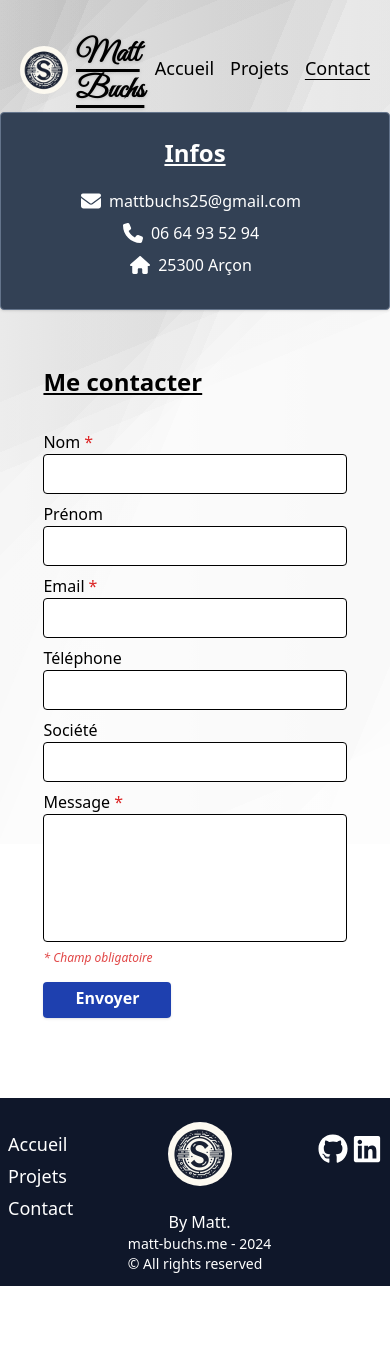
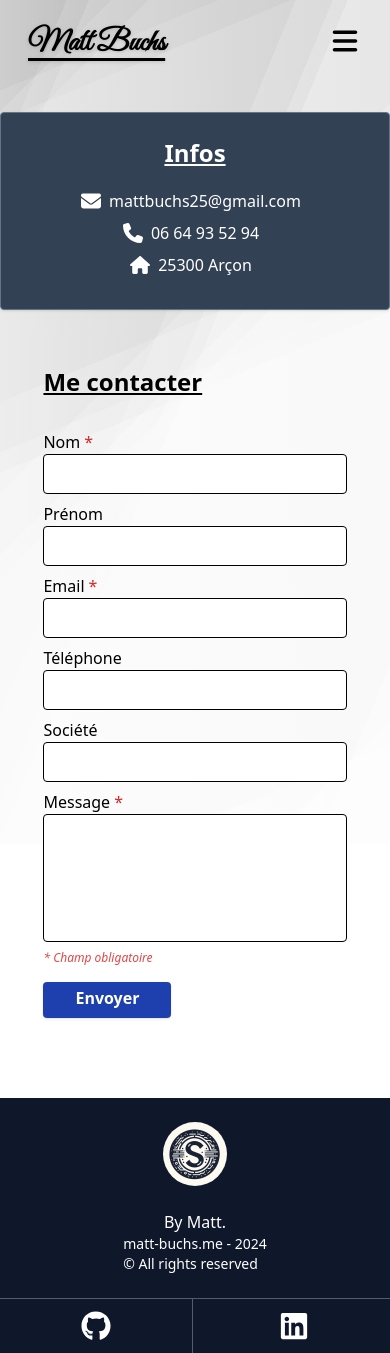
Before and after one commit to MattBuchs/NewPortfolio, a React (Vite) app: page /contact in a window 390 px wide. Before the commit the page ends 1286 px from the top, so only its background shows below. Built offline with nearby package versions, Linux system fonts and the light colour scheme.

Commit message:
responsive: Header + Footer + Presentation

```diff
--- a/src/components/Footer.jsx
+++ b/src/components/Footer.jsx
@@ -3,8 +3,8 @@ import { Link } from "react-router-dom";
 export default function Footer() {
     return (
         <footer className="bg-slate-900 text-white">
-            <div className="max-w-[800px] md:w-[90%] w-full h-full mx-auto pt-6 pb-3 flex justify-between">
-                <nav className="pt-2">
+            <div className="max-w-[800px] w-full md:w-11/12 h-full mx-auto pt-6 md:pb-3 flex flex-col md:flex-row md:justify-between">
+                <nav className="pt-2 hidden md:block">
                     <ul className="flex flex-col items-center justify-start mx-2 text-lg">
                         <li className="mb-1 w-full">
                             <Link to="/" className="hover:underline">
@@ -36,10 +36,10 @@ export default function Footer() {
                         &copy; All rights reserved
                     </p>
                 </div>
-                <div className="flex mr-2">
+                <div className="flex mt-6 md:mt-0 md:mr-2 border-t md:border-0 border-slate-50/30">
                     <a
                         href="https://github.com/MattBuchs"
-                        className="w-full h-full flex justify-center pt-3 mr-1"
+                        className="w-full h-full flex justify-center pt-3 mr-1 border-r md:border-r-0 pb-3 md:pb-0 border-slate-50/30"
                         target="_blank"
                     >
                         <svg
--- a/src/components/Header/NavBar.jsx
+++ b/src/components/Header/NavBar.jsx
@@ -1,23 +1,72 @@
+import { useEffect, useRef, useState } from "react";
 import { NavLink } from "react-router-dom";
+import { useScreenSize } from "../../hook/useScreenSize";
 
 export default function NavBar() {
+    const screenWidth = useScreenSize().width;
+    const navRef = useRef(null);
+    const [toggle, setToggle] = useState(false);
+    const [disableParallax, setdisableParallax] = useState(false);
+
+    useEffect(() => {
+        if (screenWidth <= 640) setdisableParallax(true);
+        else setdisableParallax(false);
+
+        setToggle(false);
+    }, [screenWidth]);
+
+    useEffect(() => {
+        const handleClickOutside = (event) => {
+            if (navRef.current && !navRef.current.contains(event.target)) {
+                setToggle(false);
+            }
+        };
+
+        if (toggle) document.addEventListener("mousedown", handleClickOutside);
+        else document.removeEventListener("mousedown", handleClickOutside);
+
+        return () => {
+            document.removeEventListener("mousedown", handleClickOutside);
+        };
+    }, [toggle]);
+
     return (
-        <header className="max-w-[1250px] md:w-[90%] w-full h-full mx-auto relative">
-            <div className="absolute z-40 top-8 flex justify-between items-center w-full px-5">
+        <header className="w-full mx-auto mt-4 sm:mt-8 absolute z-40 flex justify-center">
+            <div className="max-w-[1250px] md:w-[90%] flex justify-between items-center w-full px-5">
                 <h1 className="text-3xl font-semibold underline underline-offset-8 flex items-center">
                     <img
                         src="/img/Logo-Skroma.jpg"
                         alt=""
-                        className="w-12 h-12 rounded-full"
+                        className="w-12 h-12 rounded-full hidden sm:inline"
                     />
                     <span className="drop-shadow mt-1 ml-2 font-vibes">
                         Matt Buchs
                     </span>
                 </h1>
 
-                <nav className="h-full rounded-bl">
-                    <ul className="flex items-center h-full text-lg">
-                        <li className="mr-4 mb-1">
+                <nav ref={navRef} className="h-full rounded-bl flex">
+                    {disableParallax && (
+                        <button
+                            className="sm:hidden hover:bg-black/30 flex justify-center items-center w-[50px] h-[50px] rounded-full"
+                            onClick={() => setToggle(!toggle)}
+                        >
+                            <svg
+                                xmlns="http://www.w3.org/2000/svg"
+                                viewBox="0 0 448 512"
+                                className="w-7 h-7"
+                            >
+                                <path d="M0 96C0 78.3 14.3 64 32 64H416c17.7 0 32 14.3 32 32s-14.3 32-32 32H32C14.3 128 0 113.7 0 96zM0 256c0-17.7 14.3-32 32-32H416c17.7 0 32 14.3 32 32s-14.3 32-32 32H32c-17.7 0-32-14.3-32-32zM448 416c0 17.7-14.3 32-32 32H32c-17.7 0-32-14.3-32-32s14.3-32 32-32H416c17.7 0 32 14.3 32 32z" />
+                            </svg>
+                        </button>
+                    )}
+                    <ul
+                        className={
+                            !toggle
+                                ? "items-center h-full text-lg hidden sm:flex"
+                                : "absolute z-50 top-12 right-4 bg-slate-200 w-[150px] flex flex-col items-center py-1 rounded border border-gray-400/10 shadow"
+                        }
+                    >
+                        <li className="sm:mr-4 mb-1">
                             <NavLink
                                 to="/"
                                 className={({ isActive }) =>
@@ -30,7 +79,7 @@ export default function NavBar() {
                                 Accueil
                             </NavLink>
                         </li>
-                        <li className="mr-4 mb-1">
+                        <li className="sm:mr-4 mb-1">
                             <NavLink
                                 to="/projects"
                                 className={({ isActive }) =>
--- a/src/components/Home/Presentation.jsx
+++ b/src/components/Home/Presentation.jsx
@@ -47,9 +47,9 @@ export default function Presentation() {
     }, []);
 
     return (
-        <section className="max-w-[1250px] md:w-[90%] w-full h-full mx-auto relative">
-            <div className="px-5 flex items-center h-screen">
-                <article className="w-1/2 px-10 mb-4">
+        <section className="max-w-[1250px] md:w-[90%] h-full w-full mx-auto relative">
+            <div className="px-5 flex flex-col-reverse lg:flex-row items-center pt-44 lg:pt-0 sm:h-screen">
+                <article className="w-full sm:w-5/6 lg:w-1/2 px-4 sm:px-10 mt-24 lg:mt-0 mb-20 lg:mb-4">
                     <p className="flex items-center">
                         <svg
                             width="20"
@@ -108,8 +108,8 @@ export default function Presentation() {
                         monter en compétence technique.
                     </p>
                 </article>
-                <div className="w-1/2 relative flex justify-center">
-                    <div className="w-[70%] h-full rounded-lg shadow-lg relative ml-10">
+                <div className="w-[70%] min-w-[200px] sm:w-[45%] lg:w-1/2 -ml-6 sm:-ml-0 relative flex justify-center">
+                    <div className="lg:w-[70%] h-full rounded-lg shadow-lg relative ml-10">
                         <div className="card rounded-lg bg-slate-100">
                             <img
                                 src="/img/me.png"
--- /dev/null
+++ b/src/hook/useScreenSize.jsx
@@ -0,0 +1,29 @@
+import { useState, useEffect } from "react";
+
+export const useScreenSize = () => {
+    const isClient = typeof window === "object";
+
+    function getSize() {
+        return {
+            width: isClient ? window.innerWidth : undefined,
+            height: isClient ? window.innerHeight : undefined,
+        };
+    }
+
+    const [windowSize, setWindowSize] = useState(getSize);
+
+    useEffect(() => {
+        if (!isClient) {
+            return false;
+        }
+
+        function handleResize() {
+            setWindowSize(getSize());
+        }
+
+        window.addEventListener("resize", handleResize);
+        return () => window.removeEventListener("resize", handleResize);
+    }, []);
+
+    return windowSize;
+};
```
